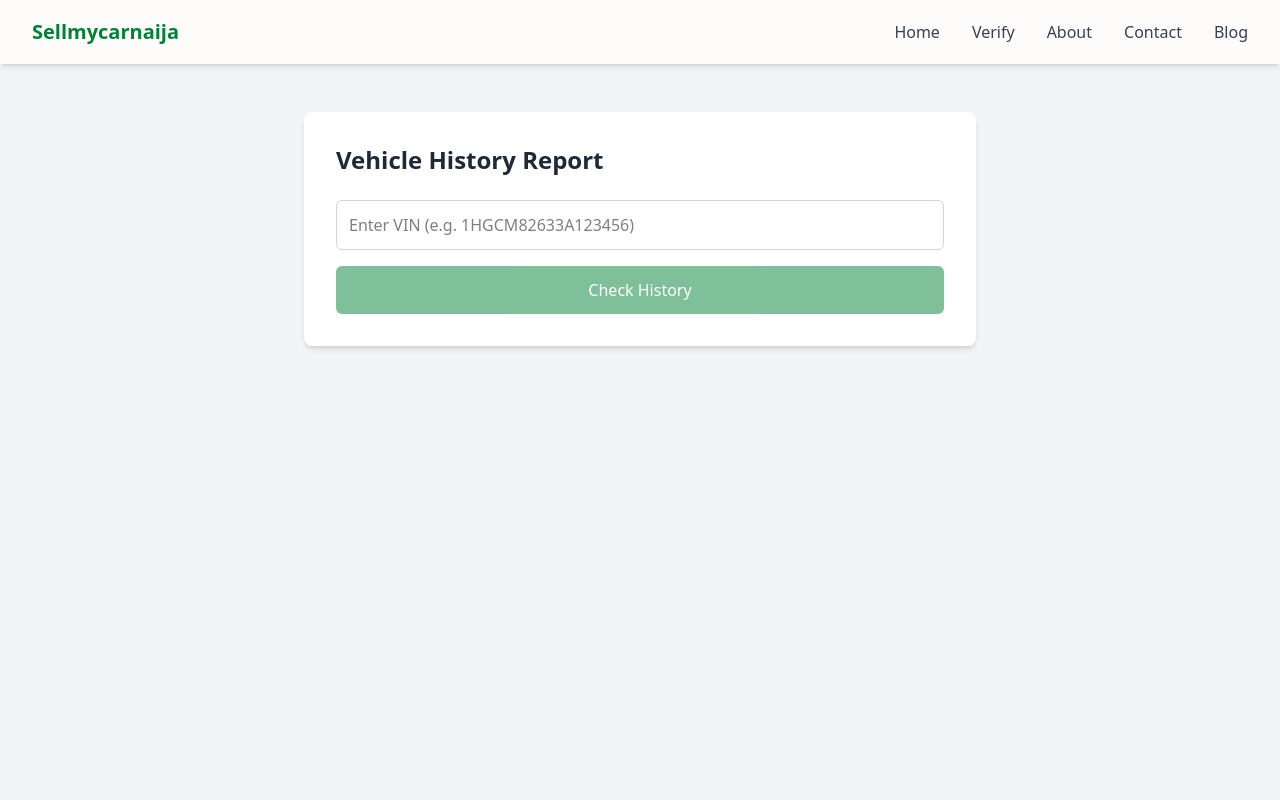
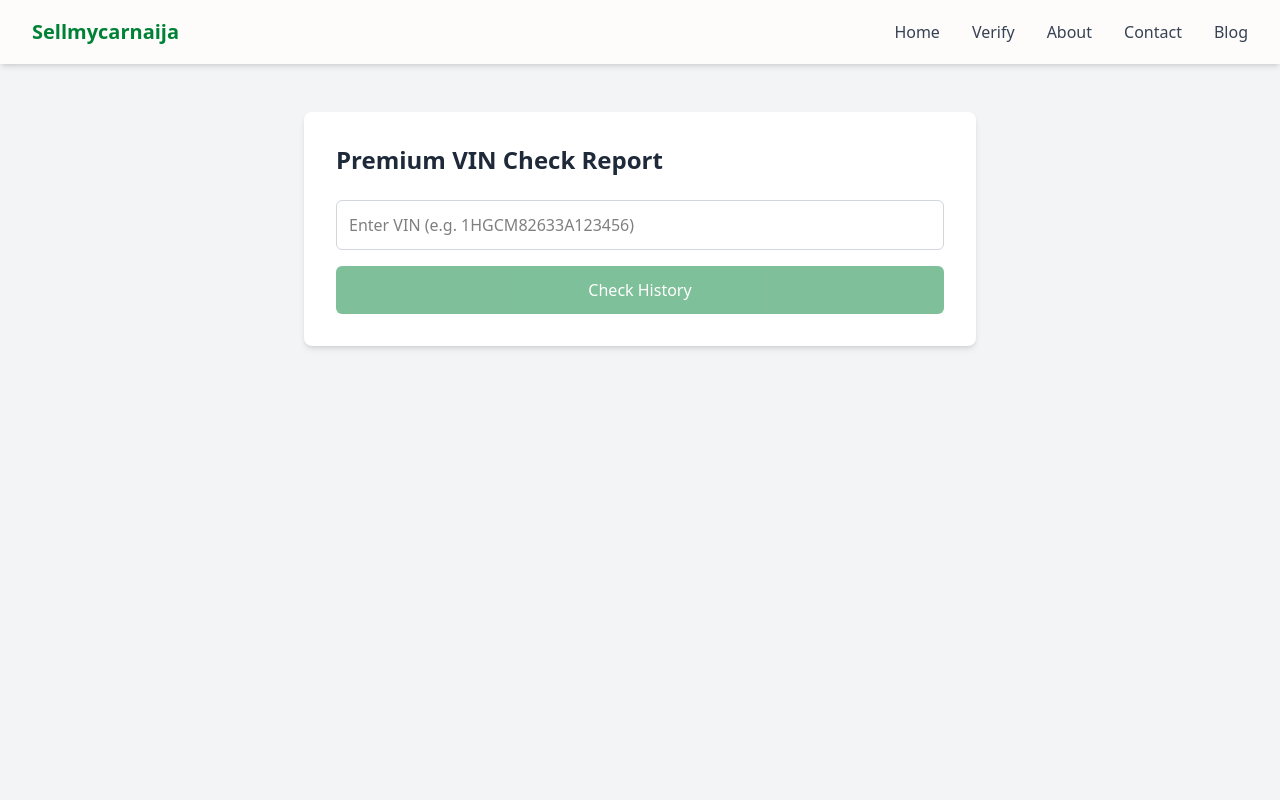
Before and after one commit to Kel-D-Coder/sell-my-car-naija-client, a Next.js app: page /verify/vehicle-history in a window 1280 px wide. Shown: the top 800 px of the page. Built offline with nearby package versions, Linux system fonts and the light colour scheme.

Commit message:
modified

```diff
--- a/src/app/verify/vehicle-history/page.tsx
+++ b/src/app/verify/vehicle-history/page.tsx
@@ -35,7 +35,7 @@ export default function VehicleHistoryPage() {
   return (
     <div className="min-h-screen bg-gray-100 px-4 py-12">
       <div className="max-w-2xl mx-auto bg-white shadow-md rounded-lg p-8">
-        <h2 className="text-2xl font-bold text-gray-800 mb-6">Vehicle History Report</h2>
+        <h2 className="text-2xl font-bold text-gray-800 mb-6">Premium VIN Check Report</h2>
 
         <div className="space-y-4">
           <input
--- a/src/app/verify/vin-check/page.tsx
+++ b/src/app/verify/vin-check/page.tsx
@@ -27,7 +27,7 @@ export default function VinCheckPage() {
   return (
     <div className="min-h-screen bg-gray-100 px-4 py-12">
       <div className="max-w-2xl mx-auto bg-white shadow-md rounded-lg p-8">
-        <h2 className="text-2xl font-bold text-gray-800 mb-6">Basic VIN report</h2>
+        <h2 className="text-2xl font-bold text-gray-800 mb-6">Basic VIN Check report</h2>
 
         <div className="space-y-4">
           <input
```
